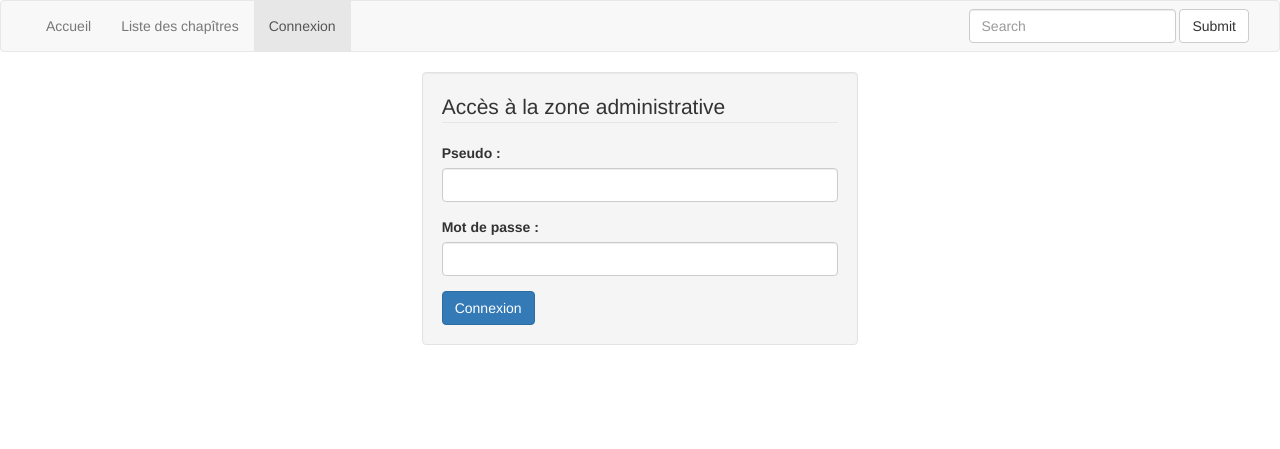
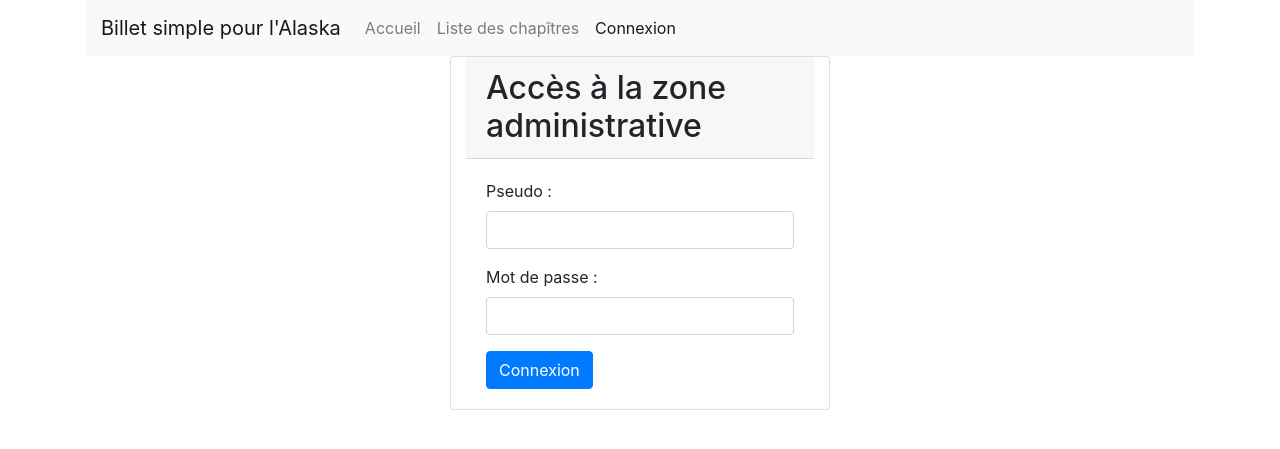
Before and after one commit to 0barty0/projet_4, a PHP site: page /index.php?action=login in a window 1280 px wide. Shown: the top 449 px of the page. Run offline with PHP 8.4, Linux system fonts and the light colour scheme; style sheets or scripts are compiled from the project's sources; some libraries are stand-ins or nearby versions.

Commit message:
Update menu and replace panel by card in frontend

```diff
--- a/view/frontend/login.php
+++ b/view/frontend/login.php
@@ -3,11 +3,13 @@ $title="Connexion";
 
 ob_start();
 ?>
-  <div class="row">
-    <form action="index.php?action=login" method="post" class="well col-md-4 col-md-offset-4">
-      <legend>Accès à la zone administrative</legend>
+  <div class="row justify-content-center">
+    <div class="card card-primary col-md-4">
+      <h2 class="card-header">Accès à la zone administrative</h2>
+      <div class="card-body">
+        <form action="index.php?action=login" method="post">
           <div class="form-group">
-        <label for="pseudo" class="">Pseudo :</label>
+            <label for="pseudo">Pseudo :</label>
             <input type="text" name="pseudo" id="pseudo" class="form-control">
           </div>
           <div class="form-group">
@@ -17,6 +19,8 @@ ob_start();
           <button type="submit" class="btn btn-primary">Connexion</button>
         </form>
       </div>
+    </div>
+  </div>
 <?php
 $content=ob_get_clean();
 
--- a/view/frontend/template.php
+++ b/view/frontend/template.php
@@ -8,8 +8,8 @@
     <title><?= $title ?></title>
 
     <!-- Bootstrap -->
-    <link rel="stylesheet" href="https://maxcdn.bootstrapcdn.com/bootstrap/3.3.5/css/bootstrap.min.css">
-    <link rel="stylesheet" href="https://maxcdn.bootstrapcdn.com/font-awesome/4.4.0/css/font-awesome.min.css">
+    <link rel="stylesheet" href="https://stackpath.bootstrapcdn.com/bootstrap/4.1.1/css/bootstrap.min.css" integrity="sha384-WskhaSGFgHYWDcbwN70/dfYBj47jz9qbsMId/iRN3ewGhXQFZCSftd1LZCfmhktB" crossorigin="anonymous">
+    <link rel="stylesheet" href="https://use.fontawesome.com/releases/v5.0.12/css/all.css" integrity="sha384-G0fIWCsCzJIMAVNQPfjH08cyYaUtMwjJwqiRKxxE/rx96Uroj1BtIQ6MLJuheaO9" crossorigin="anonymous">
 
     <!-- HTML5 Shim and Respond.js IE8 support of HTML5 elements and media queries -->
     <!-- WARNING: Respond.js doesn't work if you view the page via file:// -->
@@ -19,35 +19,22 @@
     <![endif]-->
   </head>
   <body>
-<nav class="navbar navbar-default" role="navigation">
-  <div class="container-fluid">
-    <div class="navbar-header">
-      <button type="button" class="navbar-toggle" data-toggle="collapse" data-target="#navbar">
-        <span class="sr-only">Toggle navigation</span>
-        <span class="icon-bar"></span>
-        <span class="icon-bar"></span>
-        <span class="icon-bar"></span>
-      </button>
-      <a class="navbar-brand" href="#"></a>
-    </div>
+<div class="container">
+<nav class="navbar navbar-expand-lg navbar-light bg-light">
+  <a href="#" class="navbar-brand">Billet simple pour l'Alaska</a>
+  <button class="navbar-toggler" type="button" data-toggle="collapse" data-target="#navbarSupportedContent" aria-controls="navbarSupportedContent" aria-expanded="false" aria-label="Toggle navigation">
+    <span class="navbar-toggler-icon"></span>
+  </button>
 
-    <!-- Collect the nav links, forms, and other content for toggling -->
-    <div class="collapse navbar-collapse" id="navbar">
-      <ul class="nav navbar-nav">
-        <li><a href="index.php">Accueil</a></li>
-        <li><a href="index.php?action=listPosts">Liste des chapîtres</a></li>
-        <li><a href="index.php?action=login">Connexion</a></li>
+  <div class="collapse navbar-collapse" id="navbarSupportedContent">
+    <ul class="navbar-nav mr-auto">
+      <li class="nav-item"><a href="index.php" class="nav-link">Accueil</a></li>
+      <li class="nav-item"><a href="index.php?action=listPosts" class="nav-link">Liste des chapîtres</a></li>
+      <li class="nav-item"><a href="index.php?action=login" class="nav-link">Connexion</a></li>
+    </ul>
+  </div>
+</nav>
 
-      </ul>
-      <form class="navbar-form navbar-right" role="search">
-        <div class="form-group">
-          <input type="text" class="form-control" placeholder="Search">
-        </div>
-        <button type="submit" class="btn btn-default">Submit</button>
-      </form>
-    </div><!-- /.navbar-collapse -->
-  </div><!-- /.container-fluid -->
-</nav>
 <?php
 if (isset($_SESSION['message'])) {
     $message= $_SESSION['message'];
@@ -64,11 +51,10 @@ if (isset($_SESSION['message'])) {
  ?>
   <?= $content ?>
 
-
-    <!-- jQuery (necessary for Bootstrap's JavaScript plugins) -->
-    <script src="https://ajax.googleapis.com/ajax/libs/jquery/1.11.3/jquery.min.js"></script>
-    <!-- Include all compiled plugins (below), or include individual files as needed -->
-    <script src="https://maxcdn.bootstrapcdn.com/bootstrap/3.3.5/js/bootstrap.min.js"></script>
-    <script src="public/js/menu.js"></script>
+</div>
+  <script src="https://code.jquery.com/jquery-3.3.1.slim.min.js" integrity="sha384-q8i/X+965DzO0rT7abK41JStQIAqVgRVzpbzo5smXKp4YfRvH+8abtTE1Pi6jizo" crossorigin="anonymous"></script>
+<script src="https://cdnjs.cloudflare.com/ajax/libs/popper.js/1.14.3/umd/popper.min.js" integrity="sha384-ZMP7rVo3mIykV+2+9J3UJ46jBk0WLaUAdn689aCwoqbBJiSnjAK/l8WvCWPIPm49" crossorigin="anonymous"></script>
+<script src="https://stackpath.bootstrapcdn.com/bootstrap/4.1.1/js/bootstrap.min.js" integrity="sha384-smHYKdLADwkXOn1EmN1qk/HfnUcbVRZyYmZ4qpPea6sjB/pTJ0euyQp0Mk8ck+5T" crossorigin="anonymous"></script>
+<script src="public/js/menu.js"></script>
   </body>
 </html>
```
Also changed, not shown: view/frontend/errorView.php (+3 -5 lines), view/frontend/listPosts.php (+5 -7 lines), view/frontend/post.php (+7 -7 lines), public/css/style.less (added). Lines whose indentation alone changed are shown as unchanged.
